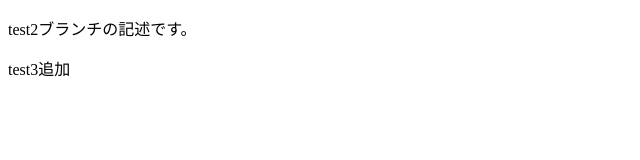
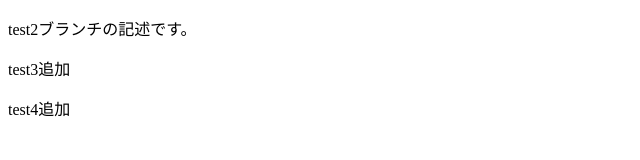
Before and after one commit to Rin-POSSE/practice-conflict, a plain HTML site: page index.html in a window 1280 px wide. Shown: the full height of the page, 0-640 px from the left. Drawn offline with Linux system fonts and the light colour scheme.

Commit message:
test4文追加

```diff
--- a/index.html
+++ b/index.html
@@ -8,5 +8,6 @@
 <body>
     <p>test2ブランチの記述です。</p>
     <p>test3追加</p>
+    <p>test4追加</p>
 </body>
 </html>
```
